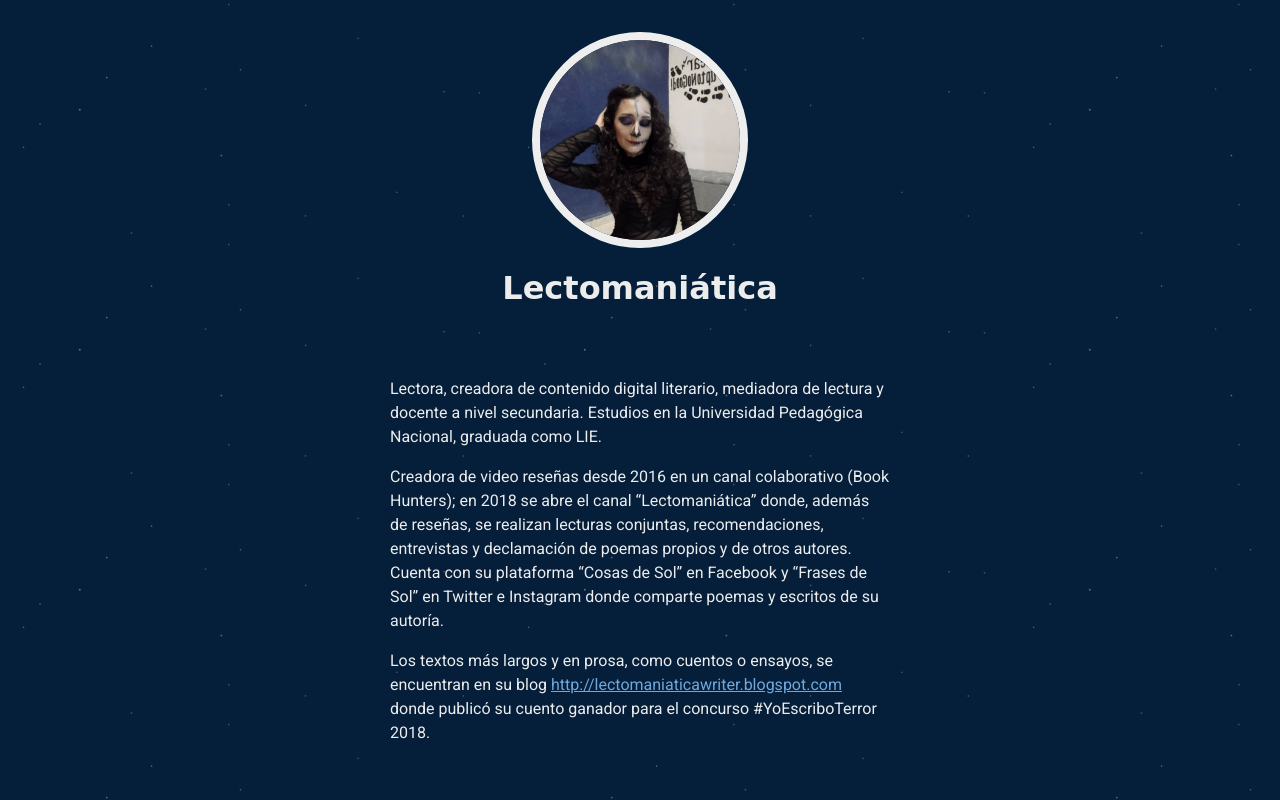
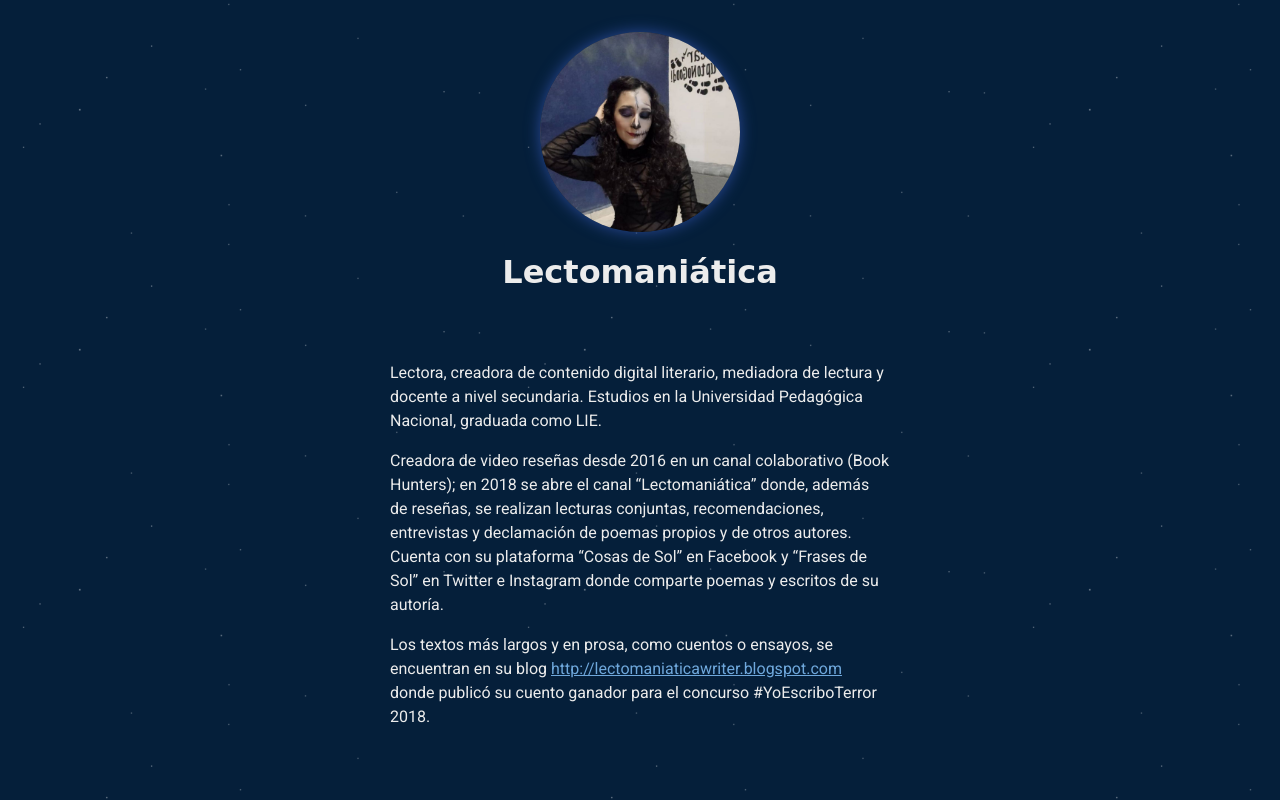
Before and after one commit to alebrij3/lectomaniatica, a plain HTML site: page index.html in a window 1280 px wide. Drawn offline with Linux system fonts and the light colour scheme; a web font is replaced by a local one.

Commit message:
add glow

```diff
--- a/index.html
+++ b/index.html
@@ -36,7 +36,8 @@
         height: 200px;
         margin: 0 auto;
         display: block;
-        border: 8px solid rgb(238, 238, 238);
+        /* border: 4px solid rgb(238, 238, 238); */
+        box-shadow: 0px 0px 15px #2a4997;
       }
       #profile {
         border-radius: 50%;
```
